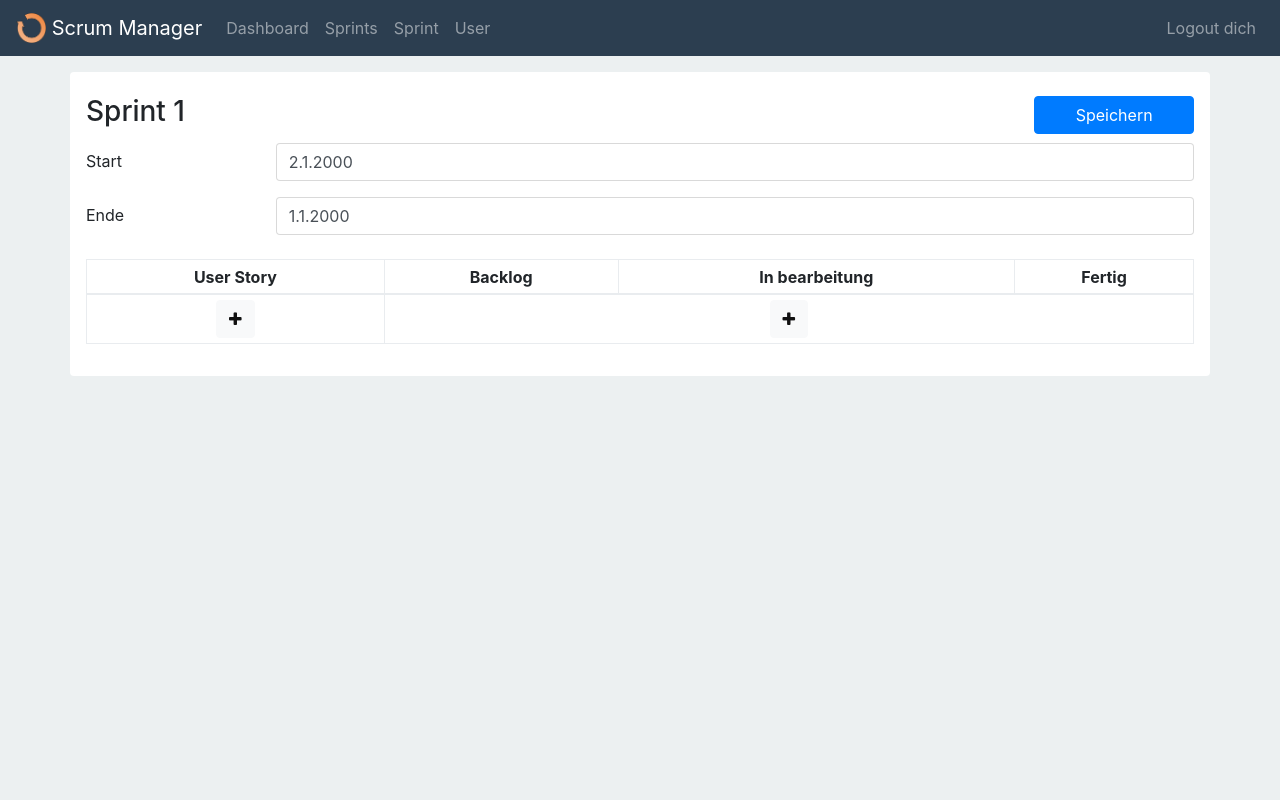
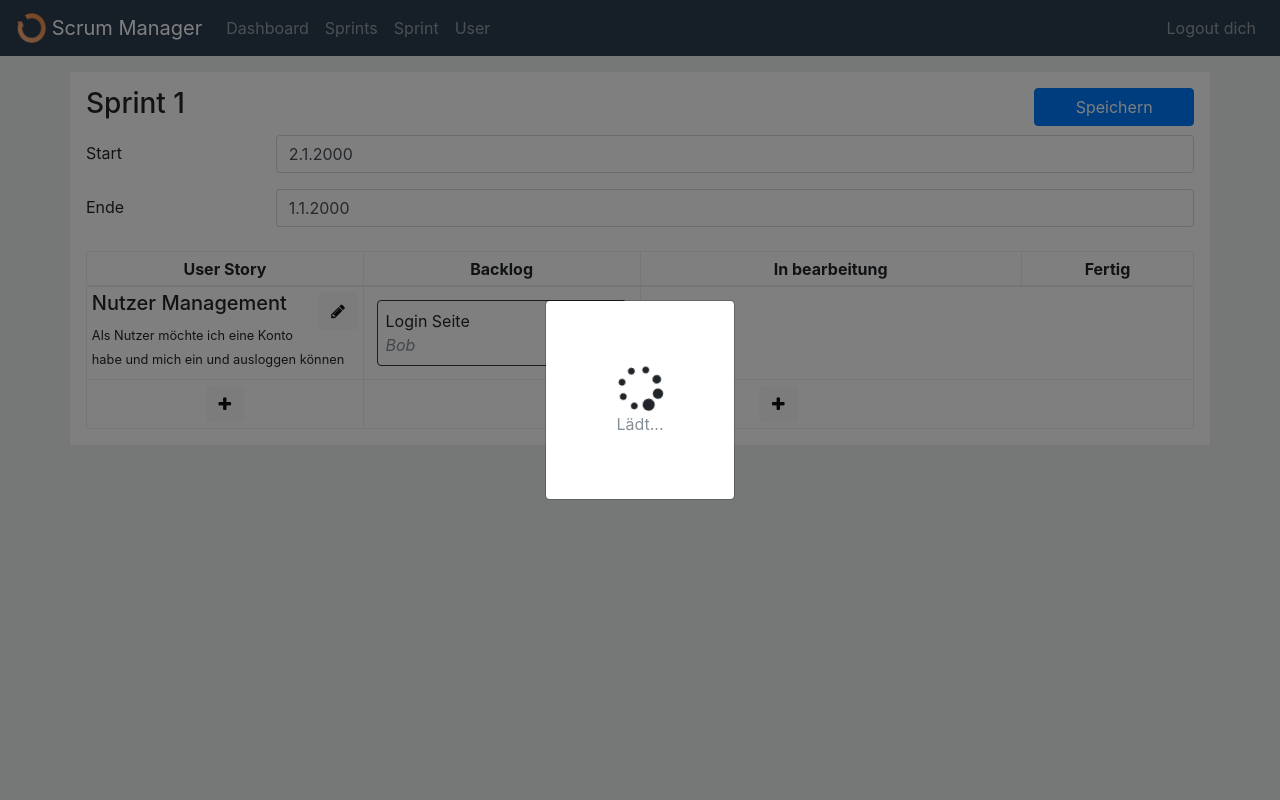
Before and after one commit to Oisins/ScrumManager, a Flask app: page /dev/sprint in a window 1280 px wide. Run offline with Flask 2, Linux system fonts and the light colour scheme; lists and menus that the app fills with data are empty; some libraries are stand-ins or nearby versions.

Commit message:
Statisches Layout

```diff
--- a/app/templates/sprint.html
+++ b/app/templates/sprint.html
@@ -1,9 +1,13 @@
 {% extends "base.html" %}
+{% block head %}
+{{ super() }}
+<link rel="stylesheet" href="/static/css/sprint.css">
+<script src="/static/js/sprint.js"></script>
+{% endblock %}
 
 {% block body %}
-    <div class="container mt-3 p-3 bg-white rounded">
-        <div class="pt-2">
-            <form method="post" id="sprint-form">
+<div class="container mt-3 p-3 bg-white">
+    <form method="get" id="sprint-form">
         <div class="row mb-2">
             <h3 class="col-10">Sprint 1</h3>
             <div class="col">
@@ -28,7 +32,7 @@
         </div>
     </form>
 
-            <table class="table table-bordered mt-4 table-sm" id="taskboard">
+    <table class="table table-bordered mt-4 mb-0 table-sm" id="taskboard">
         <thead>
         <tr>
             <th class="text-center">User Story</th>
@@ -38,6 +42,26 @@
         </tr>
         </thead>
         <tbody>
+        <tr>
+            <td>
+                <button class="float-right btn btn-light edit-story" type="button">
+                    <i class="fa fa-pencil" aria-hidden="true"></i>
+                </button>
+                <h5 class="story-name">Nutzer Management</h5>
+                <small class="story-beschreibung">
+                    Als Nutzer möchte ich eine Konto habe und mich ein und ausloggen können
+                </small>
+            </td>
+            <td>
+                <div class="border border-dark rounded p-2 m-2 bg-white task">
+                    <button class="float-right btn btn-light edit-task" type="button">
+                        <i class="fa fa-pencil" aria-hidden="true"></i>
+                    </button>
+                    <span class="task-name">Login Seite</span>
+                    <i class="d-block text-muted task-user">Bob</i>
+                </div>
+            </td>
+        </tr>
         <tr>
             <td class="text-center">
                 <button class="btn btn-light edit-story" type="button">
@@ -122,5 +146,4 @@
         </div>
     </div>
 </div>
-    </div>
 {% endblock %}
```
Lines whose indentation alone changed are shown as unchanged.
